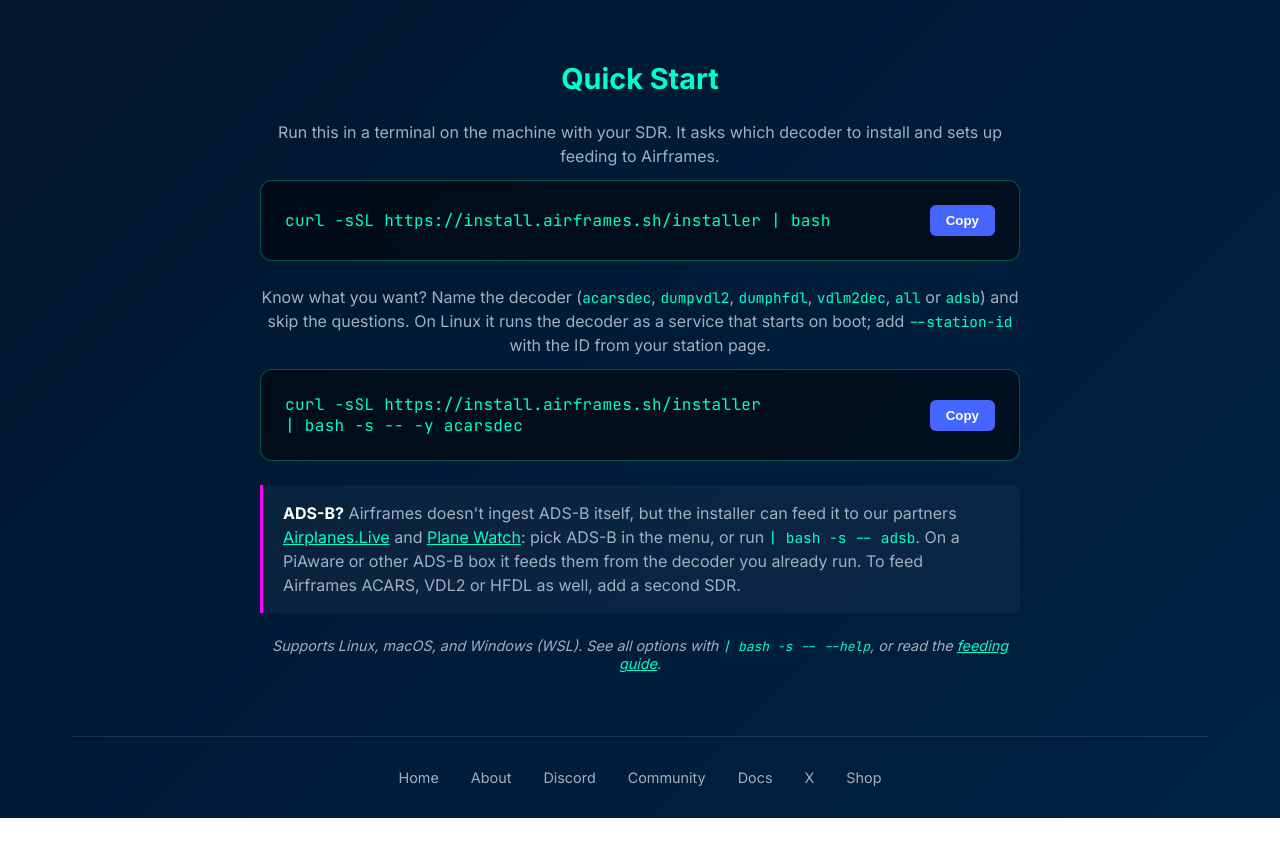
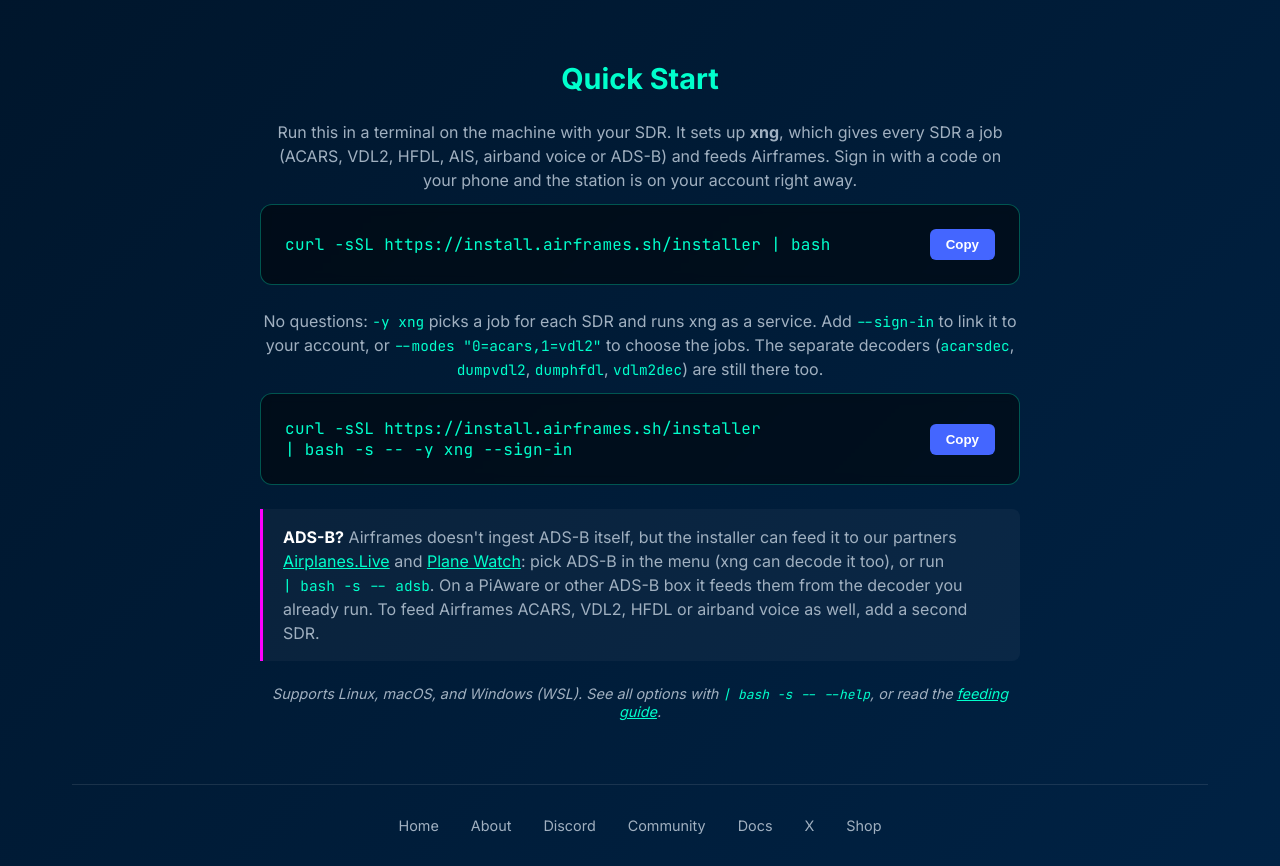
Before and after one commit to airframesio/install.airframes.sh, a plain HTML site: page index.html in a window 1280 px wide. Shown: the part 909-1775 px from the top of the page. Before the commit the page ends 1727 px from the top, so only its background shows below. Drawn offline with Linux system fonts and the light colour scheme.

Commit message:
Installer 3.0: xng station with Airframes sign-in
The default setup is now an xng station: one xng process gives every SDR a
job (ACARS, VDL2, HFDL, AIS, airband voice, ADS-B, ...) and feeds Airframes.

- Device-code sign-in (client airframes-feeder, as Airwaves OS and
  `xng atc login`), saved to /etc/xng/atc.json for xng, then the station is
  registered on the account (POST /feeder/station; 409 asks for another ID).
- Receiver position from dump1090/readsb/airplanes configs, else asked.
- Detects RTL-SDR, Airspy, Airspy HF+, HackRF and SDRplay; asks what each
  SDR should do, leaving an ADS-B decoder's dongle alone.
- Airband channels only from the Airframes ATC directory near the station,
  kept within 2 MHz for one radio.
- Writes /etc/xng/station.toml and runs xng as the xng-station systemd
  service, or in Docker when the release binary doesn't run here (32-bit
  Pi, older glibc).
- Stops decoders an earlier run set up (airframes-acarsdec, ...) so xng gets
  their SDRs.
- -y xng [--sign-in|--no-sign-in] [--modes] [--airband] [--xng-method]
  [--xng-version] for unattended installs.
- First menu: xng (recommended), ADS-B only for partners, or the separate
  decoders as before.
- ADS-B-only runs now thank the partners; shorter position prompt; gum
  inputs keep their question visible.

Co-Authored-By: Claude Opus 5.5 <noreply@anthropic.com>
Claude-Session: https://claude.ai/code/session_01PS44Q86eYdq4h26ZjAseRY

```diff
--- a/index.html
+++ b/index.html
@@ -55,20 +55,20 @@
 
         <div class="install-section">
           <h3>Quick Start</h3>
-          <p class="install-step">Run this in a terminal on the machine with your SDR. It asks which decoder to install and sets up feeding to Airframes.</p>
+          <p class="install-step">Run this in a terminal on the machine with your SDR. It sets up <strong>xng</strong>, which gives every SDR a job (ACARS, VDL2, HFDL, AIS, airband voice or ADS-B) and feeds Airframes. Sign in with a code on your phone and the station is on your account right away.</p>
           <div class="code-block">
             <code>curl -sSL https://install.airframes.sh/installer <span class="nowrap">| bash</span></code>
             <button class="copy-btn" data-copy="curl -sSL https://install.airframes.sh/installer | bash">Copy</button>
           </div>
 
-          <p class="install-step">Know what you want? Name the decoder (<code>acarsdec</code>, <code>dumpvdl2</code>, <code>dumphfdl</code>, <code>vdlm2dec</code>, <code>all</code> or <code>adsb</code>) and skip the questions. On Linux it runs the decoder as a service that starts on boot; add <code>--station-id</code> with the ID from your station page.</p>
+          <p class="install-step">No questions: <code>-y xng</code> picks a job for each SDR and runs xng as a service. Add <code>--sign-in</code> to link it to your account, or <code>--modes "0=acars,1=vdl2"</code> to choose the jobs. The separate decoders (<code>acarsdec</code>, <code>dumpvdl2</code>, <code>dumphfdl</code>, <code>vdlm2dec</code>) are still there too.</p>
           <div class="code-block">
-            <code>curl -sSL https://install.airframes.sh/installer <span class="nowrap">| bash -s -- -y acarsdec</span></code>
-            <button class="copy-btn" data-copy="curl -sSL https://install.airframes.sh/installer | bash -s -- -y acarsdec">Copy</button>
+            <code>curl -sSL https://install.airframes.sh/installer <span class="nowrap">| bash -s -- -y xng --sign-in</span></code>
+            <button class="copy-btn" data-copy="curl -sSL https://install.airframes.sh/installer | bash -s -- -y xng --sign-in">Copy</button>
           </div>
 
           <div class="install-callout">
-            <strong>ADS-B?</strong> Airframes doesn't ingest ADS-B itself, but the installer can feed it to our partners <a href="https://airplanes.live">Airplanes.Live</a> and <a href="https://plane.watch">Plane Watch</a>: pick ADS-B in the menu, or run <code class="nowrap">| bash -s -- adsb</code>. On a PiAware or other ADS-B box it feeds them from the decoder you already run. To feed Airframes ACARS, VDL2 or HFDL as well, add a second SDR.
+            <strong>ADS-B?</strong> Airframes doesn't ingest ADS-B itself, but the installer can feed it to our partners <a href="https://airplanes.live">Airplanes.Live</a> and <a href="https://plane.watch">Plane Watch</a>: pick ADS-B in the menu (xng can decode it too), or run <code class="nowrap">| bash -s -- adsb</code>. On a PiAware or other ADS-B box it feeds them from the decoder you already run. To feed Airframes ACARS, VDL2, HFDL or airband voice as well, add a second SDR.
           </div>
 
           <p class="install-note">Supports Linux, macOS, and Windows (WSL). See all options with <code class="nowrap">| bash -s -- --help</code>, or read the <a href="https://docs.airframes.io/docs/feeding/how">feeding guide</a>.</p>
```
Also changed, not shown: docs/screenshots/xng-interactive.png (added), docs/screenshots/xng-unattended.png (added), 1 other file.
